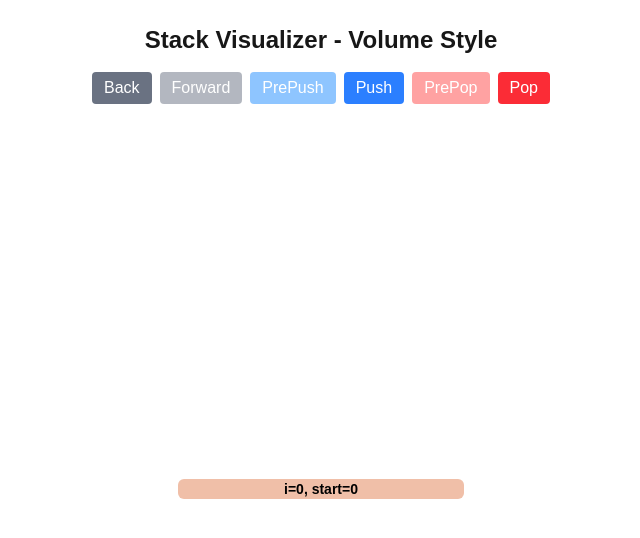
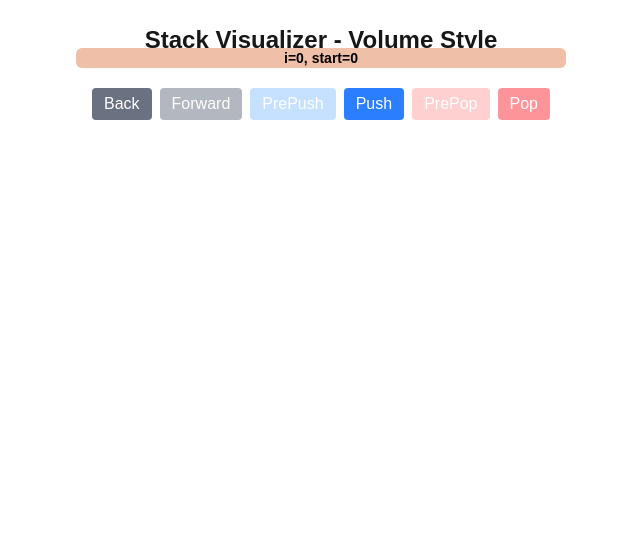
Before and after one commit to goomyman/leetcodewizard, a Next.js app in the folder Prototypes/stack-visualizer/: page / in a window 1280 px wide. Both pictures are taken after a click on the button "PrePush". Shown: the top 538 px of the page, without its empty margins (319-959 px from the left). Built offline with nearby package versions, Linux system fonts and the light colour scheme.

Commit message:
so close - everything but pre-pop

```diff
--- a/Prototypes/stack-visualizer/src/app/page.tsx
+++ b/Prototypes/stack-visualizer/src/app/page.tsx
@@ -1,12 +1,12 @@
 "use client";
 
-import StackControl from "./stack/Stack";
+import StackManager from "./stack/StackManager";
 
 export default function Page() {
   return (
     <div className="flex flex-col items-center p-6 text-center">
       <h1 className="text-2xl font-bold mb-4">Stack Visualizer - Volume Style</h1>
-      <StackControl />
+      <StackManager /> {/* This mounts the full stack + buttons */}
     </div>
   );
 }
--- a/Prototypes/stack-visualizer/src/app/stack/Stack.tsx
+++ b/Prototypes/stack-visualizer/src/app/stack/Stack.tsx
@@ -1,152 +1,21 @@
 "use client";
 
-import { useEffect, useRef, useState } from "react";
 import { AnimatePresence } from "framer-motion";
 import StackItem from "./StackItem";
-import { StackItemType, StackItemState } from "./StackItemConstants";
-import { useHistory } from "./useHistory";
+import { StackItemType } from "./StackItemConstants";
 
-export default function Stack() {
-  const nextIdRef = useRef(0);
-  const nextIRef = useRef(0);
+interface StackProps {
+  stack: StackItemType[]; // always an array
+}
 
-  // Initialize history with empty stack
-  const [stack, setStack] = useState<StackItemType[]>([]);
-  const history = useHistory<StackItemType[]>(stack);
-
-  const getRandomColor = () =>
-    `hsl(${Math.floor(Math.random() * 360)}, 70%, 80%)`;
-
-  const stopAllPrePop = (prev: StackItemType[]) =>
-    prev.map(it =>
-      it.state === "prePop" ? { ...it, state: "push" as StackItemState } : it
-    );
-
-  // --- Stack actions ---
-
-  const prePush = () => {
-    if (stack[0]?.state === "prePush") return;
-
-    const id = nextIdRef.current++;
-    const newItem: StackItemType = {
-      id,
-      i: nextIRef.current++,
-      start: stack.length,
-      color: getRandomColor(),
-      state: "prePush" as StackItemState,
-    };
-
-    const newStack = [newItem, ...stopAllPrePop(stack)];
-    setStack(newStack);
-    history.push(newStack);
-  };
-
-  const push = () => {
-    if (stack.length > 0 && stack[0].state === "prePush") {
-      const next = [...stack];
-      next[0] = { ...next[0], state: "push" as StackItemState };
-      setStack(next);
-      history.push(next);
-    } else {
-      const id = nextIdRef.current++;
-      const newItem: StackItemType = {
-        id,
-        i: nextIRef.current++,
-        start: stack.length,
-        color: getRandomColor(),
-        state: "push" as StackItemState,
-      };
-      const newStack = [newItem, ...stopAllPrePop(stack)];
-      setStack(newStack);
-      history.push(newStack);
-    }
-  };
-
-  const prePop = () => {
-    if (!stack.length || stack[0].state === "prePush") return;
-
-    const next = [...stack];
-    next[0] = { ...next[0], state: "prePop" as StackItemState };
-    setStack(next);
-    history.push(next);
-  };
-
-  const pop = () => {
-    if (!stack.length) return;
-
-    const next = [...stack];
-    next.shift(); // remove top
-    setStack(next);
-    history.push(next);
-  };
-
-  // --- Optional: automatically convert prePush → push after delay ---
-  useEffect(() => {
-    if (stack[0]?.state === "prePush") {
-      const timer = setTimeout(() => push(), 500); // adjust delay as needed
-      return () => clearTimeout(timer);
-    }
-  }, [stack]);
-
-  // --- History navigation ---
-  const back = () => {
-    history.back();
-    setStack(history.current);
-  };
-  const forward = () => {
-    history.forward();
-    setStack(history.current);
-  };
+export default function Stack({ stack }: StackProps) {
+  // safety check
+  const safeStack = stack || [];
 
   return (
-    <>
-      <div className="flex gap-2 mb-4">
-        <button
-          onClick={back}
-          disabled={!history.canGoBack}
-          className="px-3 py-1 bg-gray-500 text-white rounded disabled:opacity-50"
-        >
-          Back
-        </button>
-        <button
-          onClick={forward}
-          disabled={!history.canGoForward}
-          className="px-3 py-1 bg-gray-500 text-white rounded disabled:opacity-50"
-        >
-          Forward
-        </button>
-        <button
-          onClick={prePush}
-          disabled={stack[0]?.state === "prePush"}
-          className="px-3 py-1 bg-blue-300 text-white rounded disabled:opacity-50"
-        >
-          PrePush
-        </button>
-        <button
-          onClick={push}
-          className="px-3 py-1 bg-blue-500 text-white rounded"
-        >
-          Push
-        </button>
-        <button
-          onClick={prePop}
-          disabled={stack[0]?.state === "prePush" || stack.length === 0}
-          className="px-3 py-1 bg-red-300 text-white rounded disabled:opacity-50"
-        >
-          PrePop
-        </button>
-        <button
-          onClick={pop}
-          disabled={stack.length === 0}
-          className="px-3 py-1 bg-red-500 text-white rounded disabled:opacity-50"
-        >
-          Pop
-        </button>
-      </div>
-
     <div className="stack-container flex flex-col justify-end items-center w-72 h-96 border border-transparent">
       <AnimatePresence>
-          {stack.map(item => (
+        {safeStack.map(item => (
           <StackItem
             key={item.id}
             item={item}
@@ -155,6 +24,5 @@ export default function Stack() {
         ))}
       </AnimatePresence>
     </div>
-    </>
   );
 }
--- /dev/null
+++ b/Prototypes/stack-visualizer/src/app/stack/StackControl.tsx
@@ -0,0 +1,78 @@
+"use client";
+
+interface StackControlProps {
+  onPrePush: () => void;
+  onPush: () => void;
+  onPrePop: () => void;
+  onPop: () => void;
+  onBack: () => void;
+  onForward: () => void;
+  disabledPrePush: boolean;
+  disabledPush: boolean;
+  disabledPrePop: boolean;
+  disabledPop: boolean;
+  canGoBack: boolean;
+  canGoForward: boolean;
+}
+
+export default function StackControl({
+  onPrePush,
+  onPush,
+  onPrePop,
+  onPop,
+  onBack,
+  onForward,
+  disabledPrePush,
+  disabledPush,
+  disabledPrePop,
+  disabledPop,
+  canGoBack,
+  canGoForward,
+}: StackControlProps) {
+  return (
+    <div className="stack-control flex gap-2 mb-4">
+      <button
+        onClick={onBack}
+        disabled={!canGoBack}
+        className="px-3 py-1 bg-gray-500 text-white rounded disabled:opacity-50"
+      >
+        Back
+      </button>
+      <button
+        onClick={onForward}
+        disabled={!canGoForward}
+        className="px-3 py-1 bg-gray-500 text-white rounded disabled:opacity-50"
+      >
+        Forward
+      </button>
+      <button
+        onClick={onPrePush}
+        disabled={disabledPrePush}
+        className="px-3 py-1 bg-blue-300 text-white rounded disabled:opacity-50"
+      >
+        PrePush
+      </button>
+      <button
+        onClick={onPush}
+        disabled={disabledPush}
+        className="px-3 py-1 bg-blue-500 text-white rounded"
+      >
+        Push
+      </button>
+      <button
+        onClick={onPrePop}
+        disabled={disabledPrePop}
+        className="px-3 py-1 bg-red-300 text-white rounded disabled:opacity-50"
+      >
+        PrePop
+      </button>
+      <button
+        onClick={onPop}
+        disabled={disabledPop}
+        className="px-3 py-1 bg-red-500 text-white rounded disabled:opacity-50"
+      >
+        Pop
+      </button>
+    </div>
+  );
+}
--- a/Prototypes/stack-visualizer/src/app/stack/StackItem.tsx
+++ b/Prototypes/stack-visualizer/src/app/stack/StackItem.tsx
@@ -4,13 +4,17 @@ import { useEffect } from "react";
 import { motion, useAnimation } from "framer-motion";
 import { StackItemType, STACK_ITEM_HEIGHT } from "./StackItemConstants";
 
+interface StackItemProps {
+  item: StackItemType;
+  stopShaking?: boolean;
+  isFloatingPrePush?: boolean;
+}
+
 export default function StackItem({
   item,
   stopShaking = false,
-}: {
-  item: StackItemType;
-  stopShaking?: boolean;
-}) {
+  isFloatingPrePush = false,
+}: StackItemProps) {
   const controls = useAnimation();
 
   useEffect(() => {
@@ -26,12 +30,14 @@ export default function StackItem({
   }, [item.state, stopShaking, controls]);
 
   const initial =
-    item.state === "prePush"
+    item.state === "prePush" && !isFloatingPrePush
       ? { x: -50, y: -20, opacity: 0 }
       : { x: 0, y: 0, opacity: 0 };
 
   const animate =
-    item.state === "prePush" ? { x: 0, y: 0, opacity: 1 } : { opacity: 1 };
+    item.state === "prePush" && !isFloatingPrePush
+      ? { x: 0, y: 0, opacity: 1 }
+      : { x: 0, y: 0, opacity: 1 };
 
   return (
     <motion.div
--- a/Prototypes/stack-visualizer/src/app/stack/StackManager.tsx
+++ b/Prototypes/stack-visualizer/src/app/stack/StackManager.tsx
@@ -1,100 +1,156 @@
-import React, { useState } from "react";
+"use client";
+
+import React from "react";
+import Stack from "./Stack";
 import StackControl from "./StackControl";
+import StackItem from "./StackItem";
 import { useHistory } from "./useHistory";
-
-type StackItem = {
-  id: number;
-  state: "prePush" | "push" | "prePop" | "pop";
-};
+import { StackItemType, STACK_ITEM_HEIGHT } from "./StackItemConstants";
 
 let idCounter = 0;
 
-const StackManager: React.FC = () => {
-  const [stack, setStack] = useState<StackItem[]>([]);
-  const history = useHistory<StackItem[]>(stack);
+export default function StackManager() {
+  const [stack, setStack] = React.useState<StackItemType[]>([]);
+  const [prePushItem, setPrePushItem] = React.useState<StackItemType | null>(null);
+  const history = useHistory<StackItemType[]>(stack);
 
-  const topItem = history.current[history.current.length - 1];
+  const getRandomColor = () =>
+    `hsl(${Math.floor(Math.random() * 360)}, 70%, 80%)`;
 
-  const addStateToHistory = (newStack: StackItem[]) => {
-    setStack(newStack);
-    history.push(newStack);
+  // Stop all prePop except top
+  const normalizePrePop = (arr: StackItemType[]) =>
+    arr.map((item, index) =>
+      item.state === "prePop" && index !== 0
+        ? { ...item, state: "push" }
+        : item
+    );
+
+  const stopAllPrePop = (prev: StackItemType[]) =>
+    prev.map(it =>
+      it.state === "prePop" ? { ...it, state: "push" } : it
+    );
+
+  const prePush = () => {
+    if (prePushItem || stack[0]?.state === "prePop") return;
+
+    const newItem: StackItemType = {
+      id: idCounter++,
+      i: stack.length,
+      start: stack.length,
+      color: getRandomColor(),
+      state: "prePush",
+    };
+
+    setPrePushItem(newItem);
+    history.push([...stack, newItem]); // optional history entry
   };
 
-  const handlePrePush = () => {
-    const newItem: StackItem = { id: idCounter++, state: "prePush" };
-    addStateToHistory([...stack, newItem]);
-  };
-
-  const handlePush = () => {
-    if (!stack.length) {
-      // create directly in push state
-      const newItem: StackItem = { id: idCounter++, state: "push" };
-      addStateToHistory([...stack, newItem]);
+  const push = () => {
+    if (prePushItem) {
+      const newStack = [{ ...prePushItem, state: "push" }, ...stack];
+      setStack(newStack);
+      setPrePushItem(null);
+      history.push(newStack);
     } else {
-      const updated = [...stack];
-      const top = { ...updated[updated.length - 1] };
-      if (top.state === "prePush") {
-        top.state = "push";
-        updated[updated.length - 1] = top;
-      } else {
-        updated.push({ id: idCounter++, state: "push" });
-      }
-      addStateToHistory(updated);
+      const newItem: StackItemType = {
+        id: idCounter++,
+        i: stack.length,
+        start: stack.length,
+        color: getRandomColor(),
+        state: "push",
+      };
+      const newStack = [newItem, ...stopAllPrePop(stack)];
+      setStack(newStack);
+      history.push(newStack);
     }
   };
 
-  const handlePrePop = () => {
-    if (!stack.length) return;
-    const updated = [...stack];
-    const top = { ...updated[updated.length - 1] };
-    if (top.state === "push") {
-      top.state = "prePop";
-      updated[updated.length - 1] = top;
-      addStateToHistory(updated);
-    }
+  const prePop = () => {
+    if (!stack.length || stack[0].state !== "push") return;
+    const next = [...stack];
+    next[0] = { ...next[0], state: "prePop" };
+    setStack(next);
+    history.push(next);
   };
 
-  const handlePop = () => {
-    if (!stack.length) return;
-    const updated = [...stack];
-    updated.pop();
-    addStateToHistory(updated);
+  const pop = () => {
+    if (!stack.length || stack[0].state === "prePush") return;
+    const next = [...stack];
+    next.shift();
+    setStack(next);
+    history.push(next);
   };
 
+  // Back / Forward restores stack immediately and normalizes prePop
+  const back = () => {
+    if (!history.canGoBack) return;
+    const prevIndex = history.index - 1;
+    if (prevIndex < 0) return;
+    const restored = normalizePrePop([...history.history[prevIndex]]);
+    history.setIndex(prevIndex);
+    setStack(restored);
+  };
+
+  const forward = () => {
+    if (!history.canGoForward) return;
+    const nextIndex = history.index + 1;
+    if (nextIndex >= history.history.length) return;
+    const restored = normalizePrePop([...history.history[nextIndex]]);
+    history.setIndex(nextIndex);
+    setStack(restored);
+  };
+
+  const topState = stack[0]?.state;
+
+  // Button enable/disable logic
+  let disabledPrePush = !!prePushItem || topState === "prePop";
+  let disabledPush = false;
+  let disabledPrePop = topState !== "push";
+  let disabledPop = !stack.length || topState === "prePush";
+  let canGoBack = history.canGoBack;
+  let canGoForward = history.canGoForward;
+
+  // Strict prePush mode: only push/back enabled
+  if (prePushItem) {
+    disabledPrePush = true;
+    disabledPrePop = true;
+    disabledPop = true;
+    disabledPush = false;
+  }
+
   return (
-    <div className="p-4">
-      <div className="flex flex-col items-center gap-2">
-        {history.current.map((item) => (
-          <div
-            key={item.id}
-            className={`w-32 h-12 flex items-center justify-center rounded shadow ${
-              item.state === "prePush"
-                ? "bg-blue-200"
-                : item.state === "push"
-                ? "bg-green-300"
-                : item.state === "prePop"
-                ? "bg-red-300 animate-pulse"
-                : "bg-gray-200"
-            }`}
-          >
-            {item.state} (i{item.id})
-          </div>
-        ))}
-      </div>
+    <div className="p-4 flex flex-col items-center gap-4 relative">
+      <StackControl
+        onPrePush={prePush}
+        onPush={push}
+        onPrePop={prePop}
+        onPop={pop}
+        onBack={back}
+        onForward={forward}
+        disabledPrePush={disabledPrePush}
+        disabledPush={disabledPush}
+        disabledPrePop={disabledPrePop}
+        disabledPop={disabledPop}
+        canGoBack={canGoBack}
+        canGoForward={canGoForward}
+      />
 
-      <StackControl
-        onPrePush={handlePrePush}
-        onPush={handlePush}
-        onPrePop={handlePrePop}
-        onPop={handlePop}
-        onBack={history.back}
-        onForward={history.forward}
-        topState={topItem?.state}
-        canGoBack={history.canGoBack}
-        canGoForward={history.canGoForward}
-      />
+      <Stack stack={stack} />
+
+      {/* Floating PrePush item just above stack */}
+      {prePushItem && (
+        <div
+          style={{
+            position: "absolute",
+            top: -(STACK_ITEM_HEIGHT + 4), // 4px above top stack item
+            left: 0,
+            width: "100%",
+            height: STACK_ITEM_HEIGHT,
+          }}
+        >
+          <StackItem item={prePushItem} stopShaking={false} isFloatingPrePush />
+        </div>
+      )}
     </div>
   );
-};
-
-export default StackManager;
+}
--- a/Prototypes/stack-visualizer/src/app/stack/useHistory.ts
+++ b/Prototypes/stack-visualizer/src/app/stack/useHistory.ts
@@ -4,7 +4,7 @@ export function useHistory<T>(initial: T) {
   const [history, setHistory] = useState<T[]>([initial]);
   const [index, setIndex] = useState(0);
 
-  const current = history[index];
+  const current = history[index] ?? initial;
 
   const push = (state: T) => {
     const newHistory = history.slice(0, index + 1);
@@ -14,15 +14,11 @@ export function useHistory<T>(initial: T) {
   };
 
   const back = () => {
-    if (index > 0) {
-      setIndex(index - 1);
-    }
+    if (index > 0) setIndex(index - 1);
   };
 
   const forward = () => {
-    if (index < history.length - 1) {
-      setIndex(index + 1);
-    }
+    if (index < history.length - 1) setIndex(index + 1);
   };
 
   return {
@@ -30,6 +26,7 @@ export function useHistory<T>(initial: T) {
     push,
     back,
     forward,
+    setIndex, // <-- add this
     canGoBack: index > 0,
     canGoForward: index < history.length - 1,
     history,
```
Lines whose indentation alone changed are shown as unchanged.
